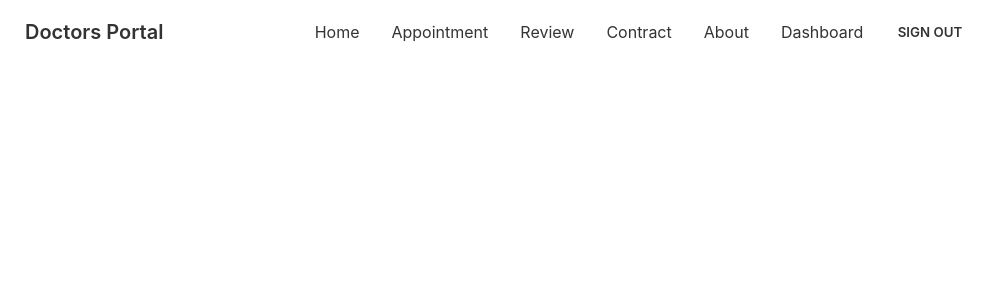
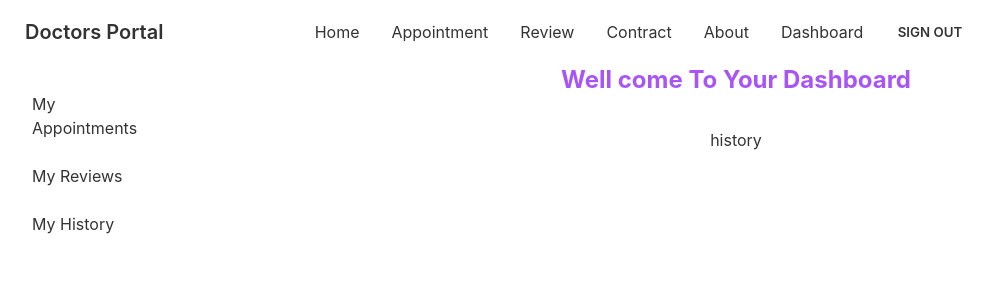
Before and after one commit to shahariyer-as/doctors-portal-client-site, a React (Create React App) app: page /dashboard/history in a window 1280 px wide. Shown: the top 300 px of the page, without its empty margins (0-999 px from the left). Built offline with nearby package versions, Linux system fonts and the light colour scheme; no server answers; sample sign-in values are in the browser's storage.

Commit message:
my appointment table done

```diff
--- a/src/App.js
+++ b/src/App.js
@@ -12,6 +12,7 @@
 import Dashboard from "./Pages/Dashboard/Dashboard";
 import MyAppointment from "./Pages/Dashboard/MyAppointment";
 import MyReview from "./Pages/Dashboard/MyReview";
+import MyHistory from "./Pages/Dashboard/MyHistory";
 
 function App() {
   return (
@@ -40,7 +41,7 @@
         >
           <Route index element={<MyAppointment />}></Route>
           <Route path="review" element={<MyReview />}></Route>
-          {/* <Route element={<MyAppointment />}></Route> */}
+          <Route path="history" element={<MyHistory />}></Route>
         </Route>
       </Routes>
       <ToastContainer />
--- a/src/Pages/Dashboard/Dashboard.js
+++ b/src/Pages/Dashboard/Dashboard.js
@@ -10,23 +10,25 @@
           type="checkbox"
           className="drawer-toggle"
         />
-        <div className="drawer-content ">
+        <div className="drawer-content text-center">
           {/* <!-- Page content here --> */}
-          <h2 className="text-2xl font-bold text-purple-500">
-            {" "}
+          <h2 className="text-2xl font-bold text-purple-500 mb-8">
             Well come To Your Dashboard
           </h2>
           <Outlet></Outlet>
         </div>
         <div className="drawer-side">
           <label htmlFor="dashboard-sidebar" className="drawer-overlay"></label>
-          <ul className="menu p-4 overflow-y-auto w-80 bg-base-100 text-base-content">
+          <ul className="menu p-4 overflow-y-auto w-48 bg-base-100 text-base-content">
             {/* <!-- Sidebar content here --> */}
             <li>
-              <Link to="/dashboard">sidebar item 1</Link>
+              <Link to="/dashboard">My Appointments</Link>
             </li>
             <li>
-              <Link to="/dashboard/review">sidebar item 2</Link>
+              <Link to="/dashboard/review">My Reviews</Link>
+            </li>
+            <li>
+              <Link to="/dashboard/history">My History</Link>
             </li>
           </ul>
         </div>
--- a/src/Pages/Dashboard/MyAppointment.js
+++ b/src/Pages/Dashboard/MyAppointment.js
@@ -1,9 +1,44 @@
-import React from "react";
+import React, { useEffect, useState } from "react";
+import { useAuthState } from "react-firebase-hooks/auth";
+import auth from "../../firebase.init";
 
 const MyAppointment = () => {
+  const [appointments, setAppointments] = useState([]);
+  const [user] = useAuthState(auth);
+  useEffect(() => {
+    if (user) {
+      fetch(`http://localhost:5000/booking?patient=${user.email}`)
+        .then((res) => res.json())
+        .then((data) => setAppointments(data));
+    }
+  }, [user]);
   return (
     <div>
-      <h2>my appointment</h2>
+      <h2 className="mb-5">Total appointment :{appointments.length}</h2>
+      <div className="overflow-x-auto">
+        <table className="table w-full">
+          <thead>
+            <tr>
+              <th>No</th>
+              <th>Name</th>
+              <th>Date</th>
+              <th>Time</th>
+              <th>Treatment</th>
+            </tr>
+          </thead>
+          <tbody>
+            {appointments?.map((a, index) => (
+              <tr>
+                <th>{index + 1}</th>
+                <td>{a.patientName}</td>
+                <td>{a.date}</td>
+                <td>{a.slot}</td>
+                <td>{a.treatment}</td>
+              </tr>
+            ))}
+          </tbody>
+        </table>
+      </div>
     </div>
   );
 };
--- /dev/null
+++ b/src/Pages/Dashboard/MyHistory.js
@@ -0,0 +1,11 @@
+import React from "react";
+
+const MyHistory = () => {
+  return (
+    <div>
+      <h2>history</h2>
+    </div>
+  );
+};
+
+export default MyHistory;
--- a/src/Pages/Shared/NavBar.js
+++ b/src/Pages/Shared/NavBar.js
@@ -5,7 +5,7 @@
 import auth from "../../firebase.init";
 
 const NavBar = () => {
-  const [user, loading, error] = useAuthState(auth);
+  const [user] = useAuthState(auth);
   const logout = () => {
     signOut(auth);
   };
```
